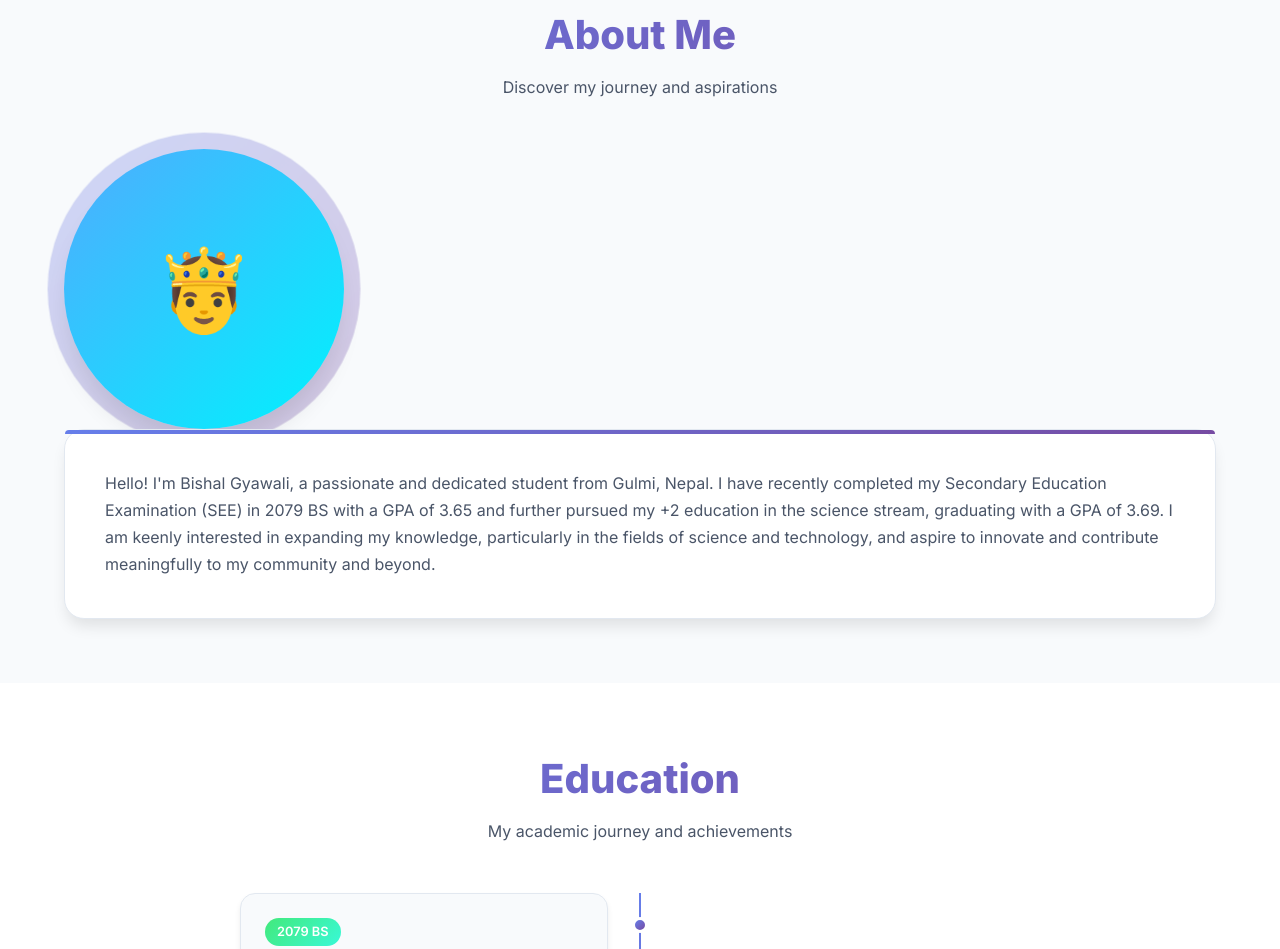
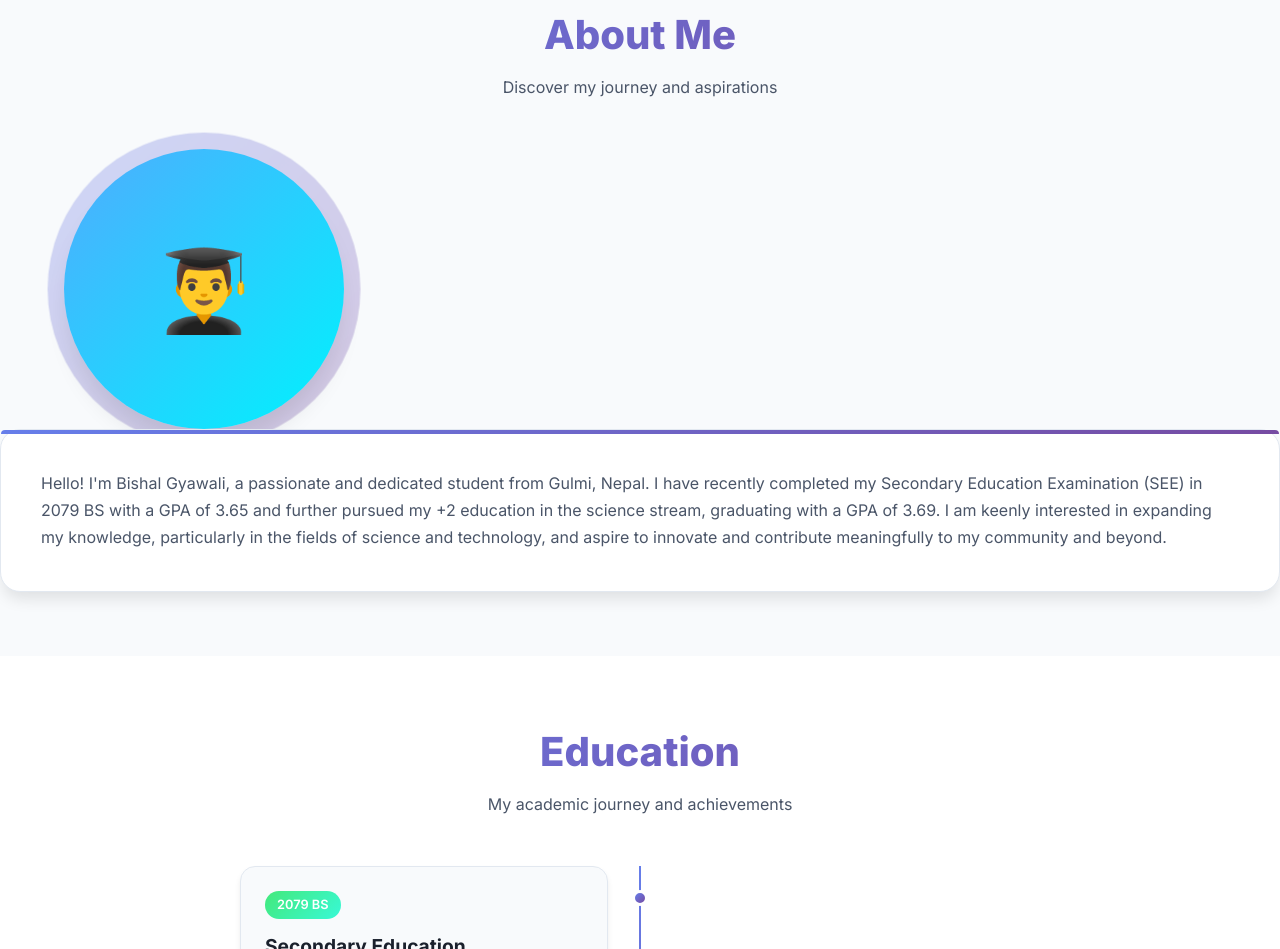
Before and after one commit to bishalo8/portfolio, a plain HTML site: page index.html in a window 1280 px wide. Shown: the part 861-1810 px from the top of the page. Drawn offline with Linux system fonts and the light colour scheme.

Commit message:
Update index.html

```diff
--- a/index.html
+++ b/index.html
@@ -1301,9 +1301,10 @@
             <h2 class="section-title fade-in-up">About Me</h2>
             <p class="section-subtitle fade-in-up">Discover my journey and aspirations</p>
 
-            <div class="about-image fade-in-up">
-  <div class="avatar">
-    🤴
+           <div class="about-grid">
+                <div class="about-image fade-in-up">
+                    <div class="avatar">👨‍🎓</div>
+                </div>
   </div>
 </div>
 
```
